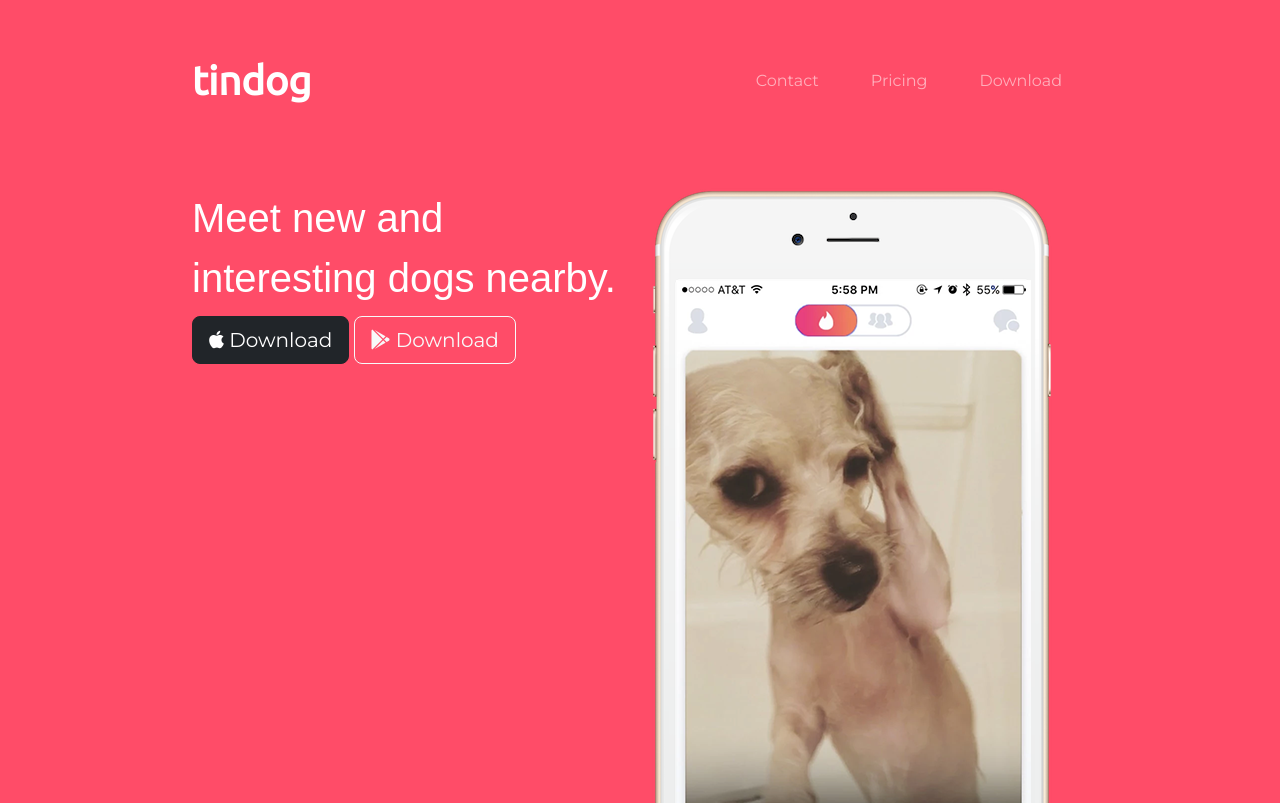
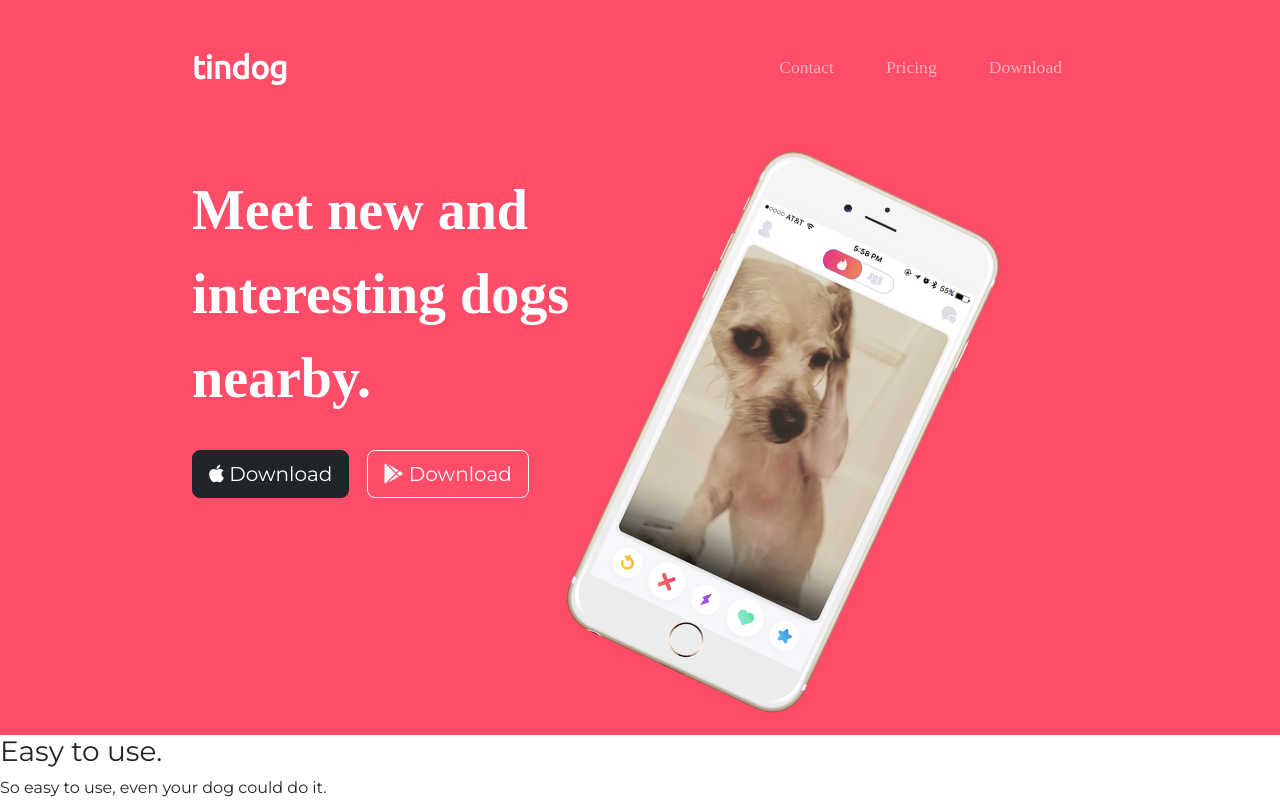
Before and after one commit to jfar1988/Bootstrap-MySite, a plain HTML site: page index.html in a window 1280 px wide. Shown: the top 803 px of the page. Drawn offline with nearby package versions, Linux system fonts and the light colour scheme.

Commit message:
Modificando el css

```diff
--- a/css/styles.css
+++ b/css/styles.css
@@ -11,20 +11,41 @@ body{
 
 }
 h1 {
-    font-family: 'Montserrat-black', sans-serif;
-    size: 3rem;
+    font-family: 'Montserrat-Black';
+    font-size: 3.5rem;
     line-height: 1.5;
+    font-weight: bold;
 }
+.iphone6{
+    transform: rotate(30deg);
+}
+
 /* Navigation Bar */
 .navbar{
-    padding-bottom: 4.5rem;
+    padding: 0 0 4.5rem;
 }
 .navbar-brand{
     font-family: "Ubuntu";
-    font-size: 2.5rem;
+    font-size: 2rem;
     font-weight: bold;
 }
 
 .nav-item{
     padding: 0 18px;
 }
+.nav-link{
+    font-size: 1.1rem;
+    font-family: "Montserrat-light";
+}
+
+/* DownloadButtons */
+.download-button{
+    margin: 5% 3% 5% 0
+}
+
+/* Title Image */
+
+.title-image{
+    width: 60%;
+    transform: rotate(25deg);
+}
--- a/index.html
+++ b/index.html
@@ -5,16 +5,13 @@
     <meta http-equiv="X-UA-Compatible" content="IE=edge" />
     <meta name="viewport" content="width=device-width, initial-scale=1.0" />
     <title>TinDog</title>
+    <!-- icons botons Font Awesome -->
     <script
       src="https://kit.fontawesome.com/2492253a5f.js"
       crossorigin="anonymous"
     ></script>
-    <link rel="preconnect" href="https://fonts.googleapis.com" />
-    <link rel="preconnect" href="https://fonts.gstatic.com" crossorigin />
-    <link
-      href="https://fonts.googleapis.com/css2?family=Montserrat:wght@400;900&family=Ubuntu&display=swap"
-      rel="stylesheet"
-    />
+    <!-- google font -->
+    <link href="https://fonts.googleapis.com/css?family=Montserrat|Ubuntu" rel="stylesheet" >
     <!-- CSS only -->
     <link
       href="https://cdn.jsdelivr.net/npm/bootstrap@5.2.0-beta1/dist/css/bootstrap.min.css"
@@ -22,6 +19,7 @@
       integrity="sha384-0evHe/X+R7YkIZDRvuzKMRqM+OrBnVFBL6DOitfPri4tjfHxaWutUpFmBp4vmVor"
       crossorigin="anonymous"
     />
+    <!-- style -->
     <link rel="stylesheet" href="./css/styles.css" />
   </head>
   <body>
@@ -59,15 +57,19 @@
         <div class="row">
           <div class="col-lg-6">
             <h1>Meet new and interesting dogs nearby.</h1>
-            <button type="button" class="btn btn-dark btn-lg">
+            <button type="button" class="btn btn-dark btn-lg download-button">
               <i class="fa-brands fa-apple"> </i> Download
             </button>
-            <button type="button" class="btn btn-outline-light btn-lg">
+            <button type="button" class="btn btn-outline-light btn-lg download-button">
               <i class="fa-brands fa-google-play"></i> Download
             </button>
           </div>
           <div class="col-lg-6">
-            <img src="./images/iphone6.png" alt="iphone-mockup" />
+            <img
+              class="title-image"
+              src="./images/iphone6.png"
+              alt="iphone-mockup"
+            />
           </div>
         </div>
       </div>
```
